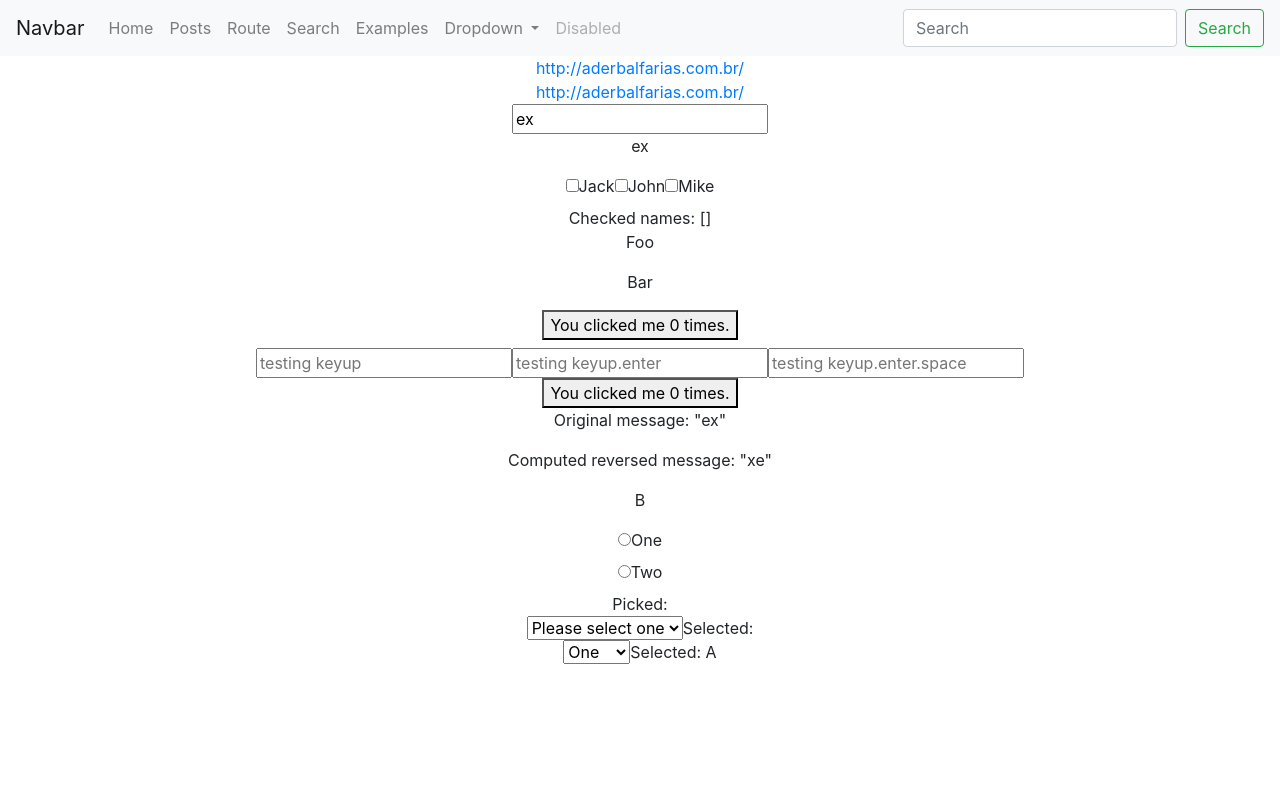
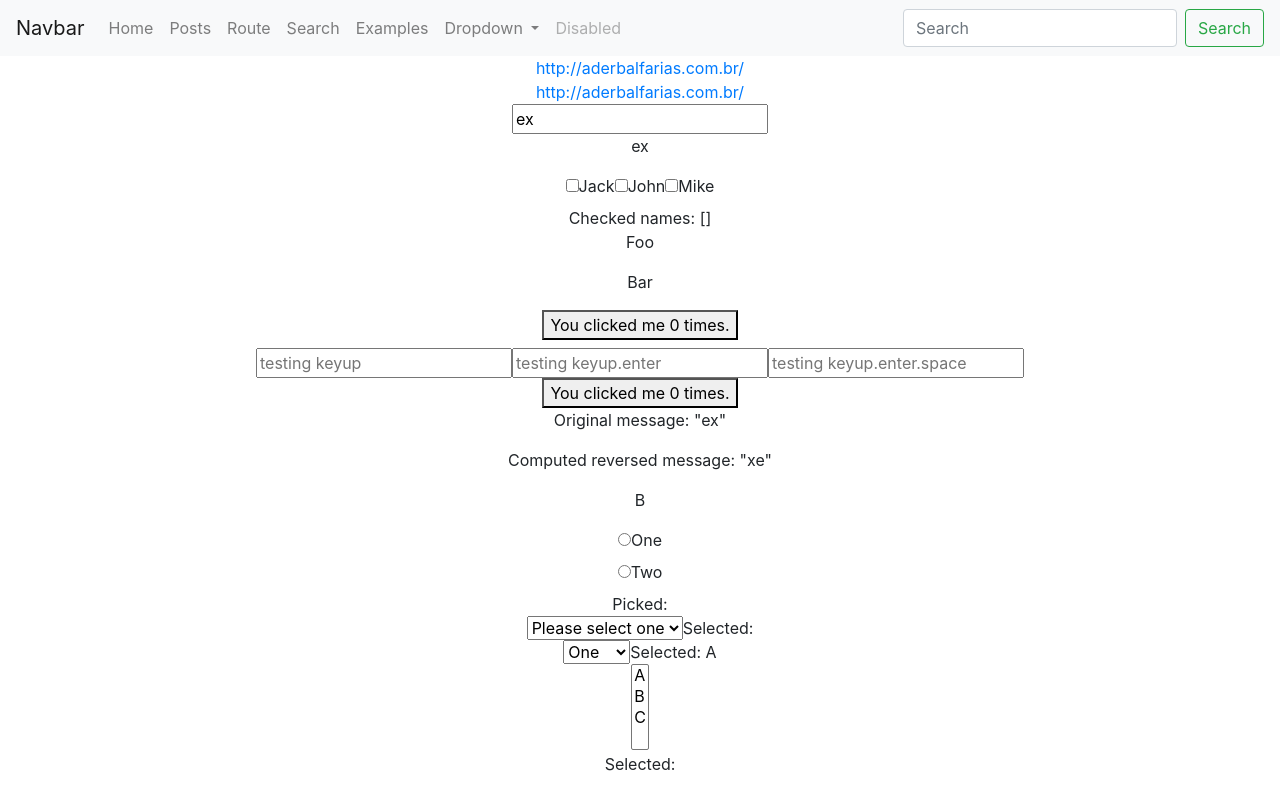
Before and after one commit to aderbalfarias/learning-vue, a Vue app: page /#/examples in a window 1280 px wide. Built offline with nearby package versions, Linux system fonts and the light colour scheme; what vue-resource would draw is missing.

Commit message:
Including selection multiple

```diff
--- a/src/components/Examples.vue
+++ b/src/components/Examples.vue
@@ -86,6 +86,16 @@
         </option>
     </select>
     <span>Selected: {{ selected1 }}</span>
+    <br>
+    <select v-model="selected2" multiple>
+        <option>A</option>
+        <option>B</option>
+        <option>C</option>
+    </select>
+    <br>
+    <span>Selected: {{ selected2 }}</span>
+
+
 </section>
 </template>
 
@@ -116,7 +126,8 @@ export default {
                 { text: 'One', value: 'A' },
                 { text: 'Two', value: 'B' },
                 { text: 'Three', value: 'C' }
-            ]
+            ],
+            selected2: ''
         }
     },
     methods: {
```
